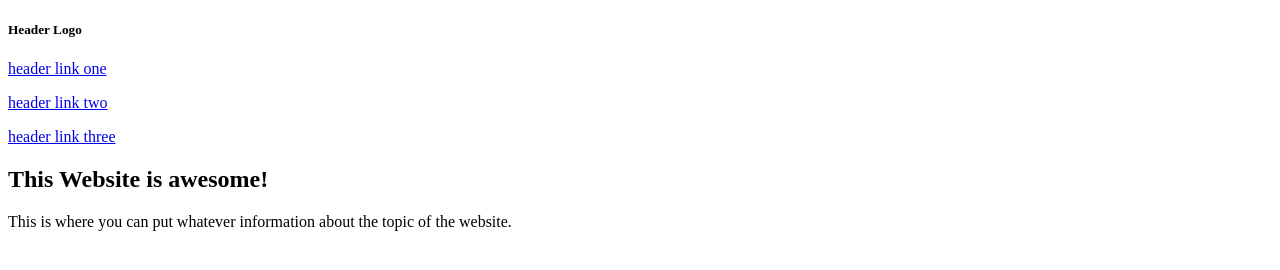
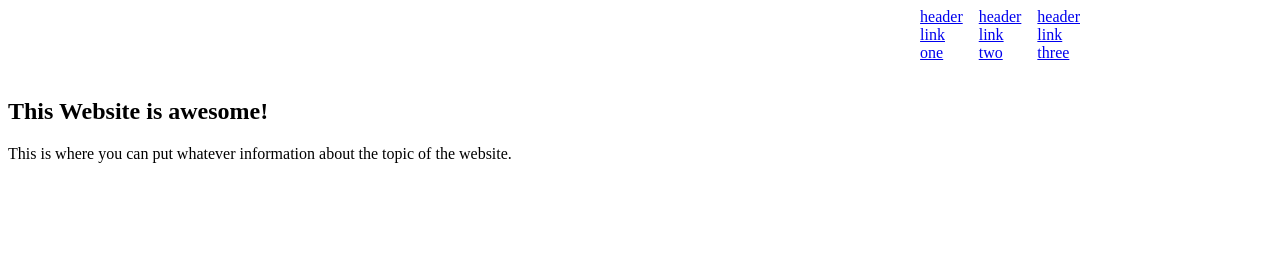
Before and after one commit to BrekdenSmith/landing-page, a plain HTML site: page index.html in a window 1280 px wide. Drawn offline with Linux system fonts and the light colour scheme.

Commit message:
Align the top line and give the info text a class

```diff
--- a/index.html
+++ b/index.html
@@ -7,14 +7,14 @@
     <link rel="stylesheet" href="styles.css">
 </head>
 <header>
-    <h5> Header Logo</h5>
     <div class="header-link">
+        <h4> Header Logo</h5>
         <a tagret="_blank" href="/index.html"<p> header link one</p></a>
         <a tagret="_blank" href="/index.html"<p> header link two</p></a>
-        <a tagret="_blank" href="/index.html"<p> header link three</p></a>
+        <a id="last-link" tagret="_blank" href="/index.html"<p> header link three</p></a>
     </div>
 
-    <div>
+    <div class="info">
         <div>
             <h2>This Website is awesome!</h2>
             <p>This is where you can put whatever information about the topic of the website.</p>
--- a/styles.css
+++ b/styles.css
@@ -0,0 +1,24 @@
+* {
+    font-family: 'Times New Roman', Times, serif
+}
+
+.header-link {
+    display: flex;
+    justify-content: flex-end;
+    align-items:flex-start;
+}
+
+header a {
+    margin-right:1rem;
+}
+
+#last-link {
+    margin-right:12rem;
+}
+
+header h4{
+    padding:0;
+    border:0;
+    margin:0;
+    margin-right:70rem;
+}
```
